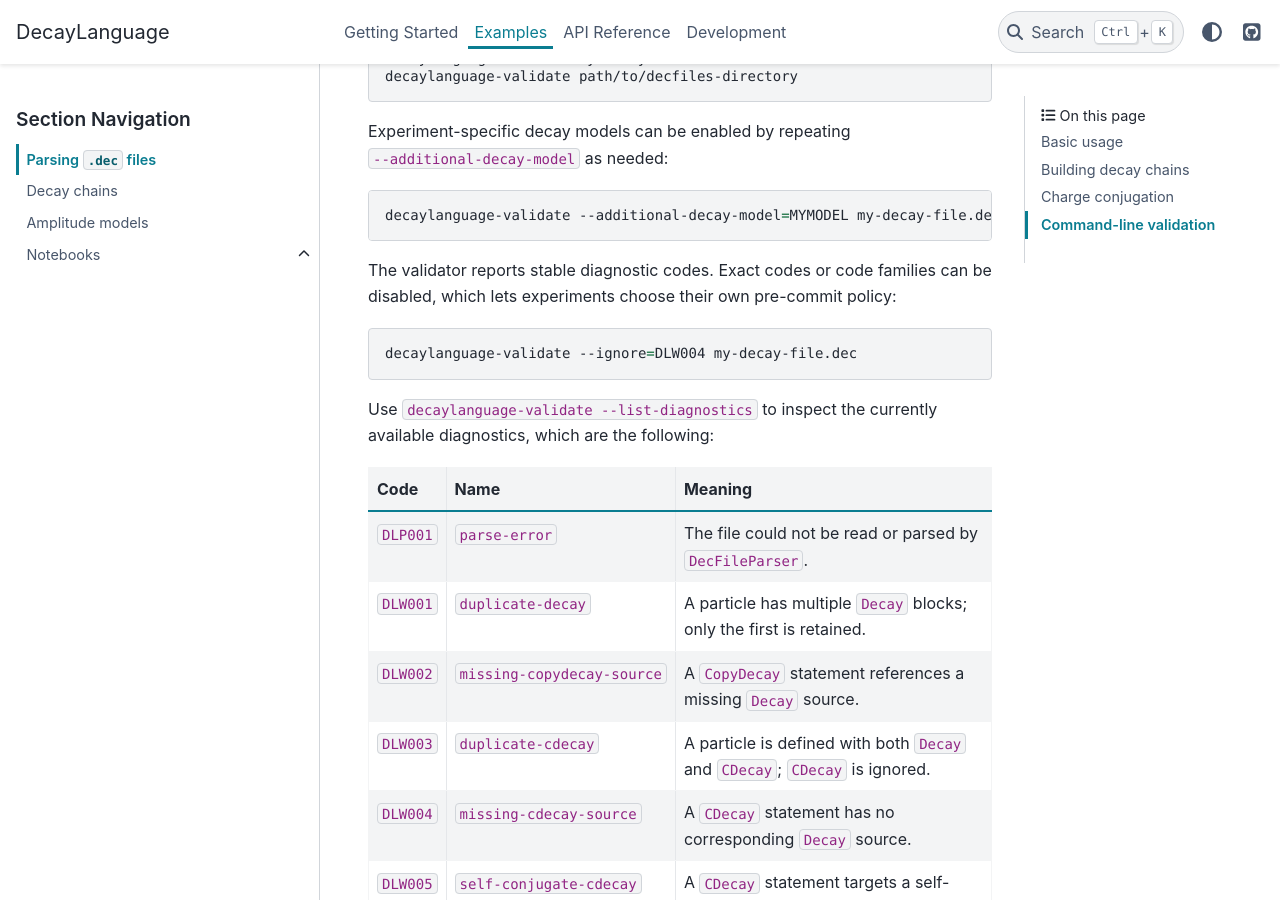
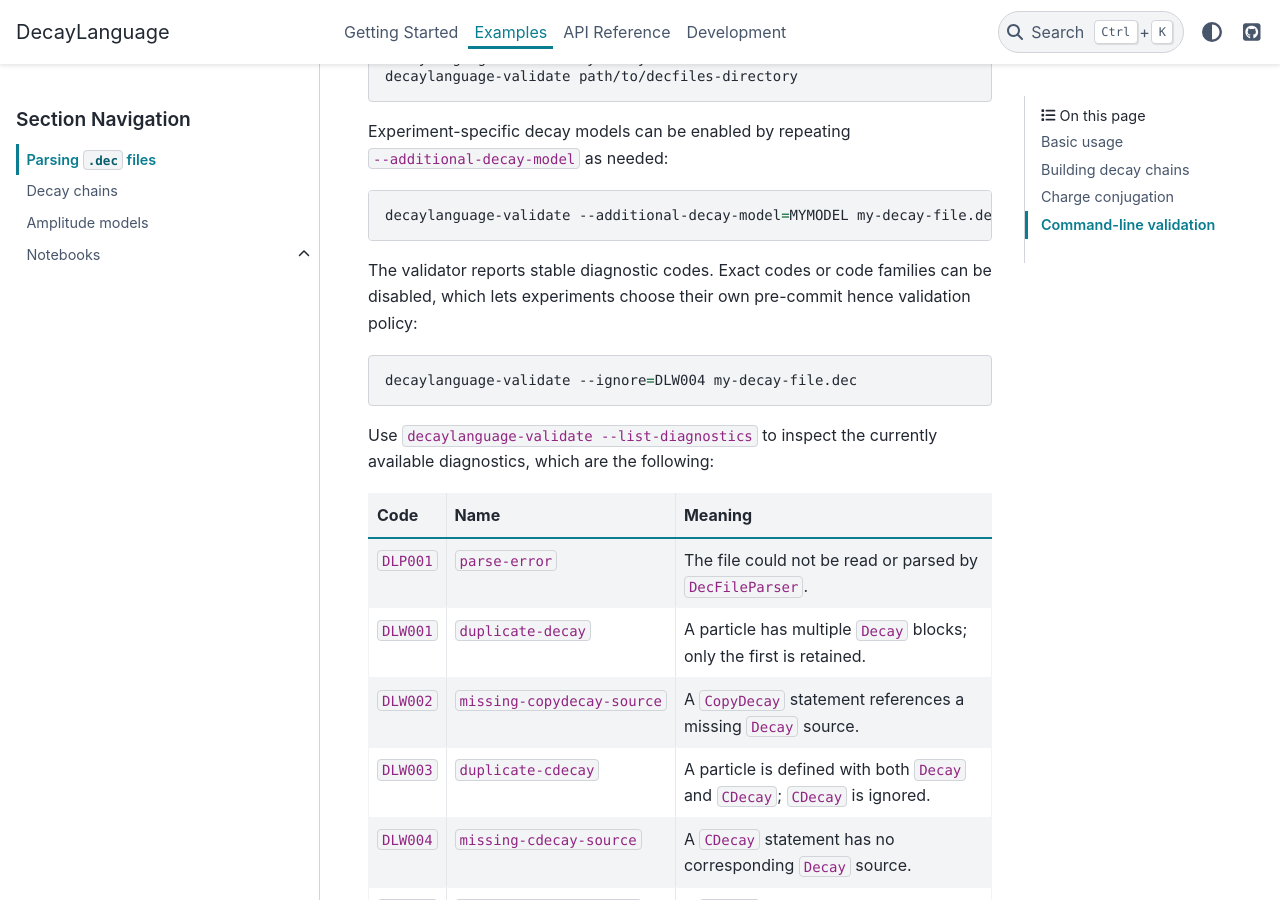
Before and after one commit to scikit-hep/decaylanguage, a Sphinx documentation site: the page built from docs/examples/decfile_parsing.rst, in a window 1280 px wide and 900 px high, scrolled down 1188 px. Built offline with Sphinx 7.4.7 and the PyData theme 0.15.4, drawn with Linux system fonts in a browser that asks for light colours; pages that are not in the unit, such as notebooks, are missing from menus.

Commit message:
Apply suggestions from code review
Co-authored-by: Eduardo Rodrigues <eduardo.rodrigues@cern.ch>

```diff
--- a/docs/examples/decfile_parsing.rst
+++ b/docs/examples/decfile_parsing.rst
@@ -65,7 +65,7 @@ Experiment-specific decay models can be enabled by repeating
    decaylanguage-validate --additional-decay-model=MYMODEL my-decay-file.dec
 
 The validator reports stable diagnostic codes. Exact codes or code families can
-be disabled, which lets experiments choose their own pre-commit policy:
+be disabled, which lets experiments choose their own pre-commit hence validation policy:
 
 .. code-block:: bash
 
```
Also changed, not shown: README.md (+2 -2 lines).
